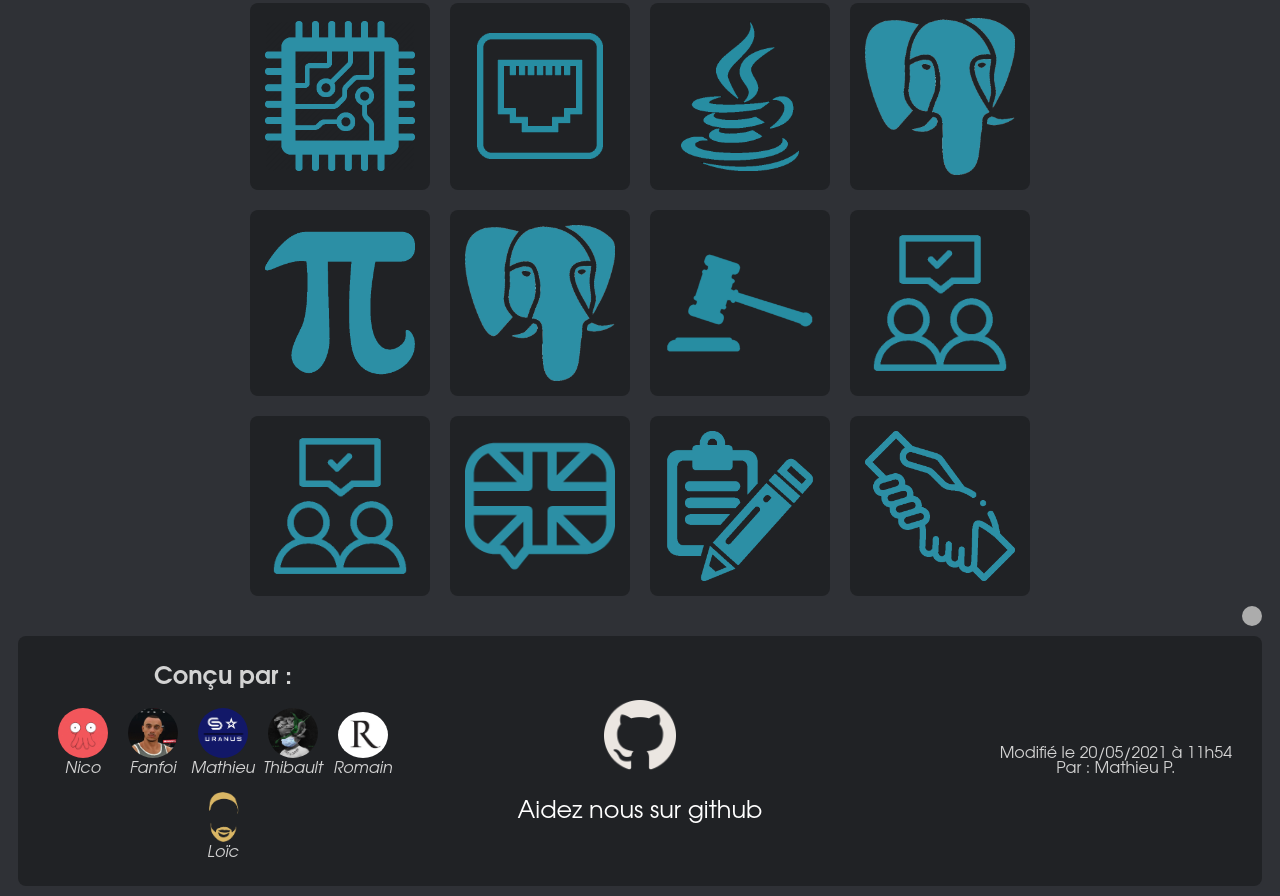
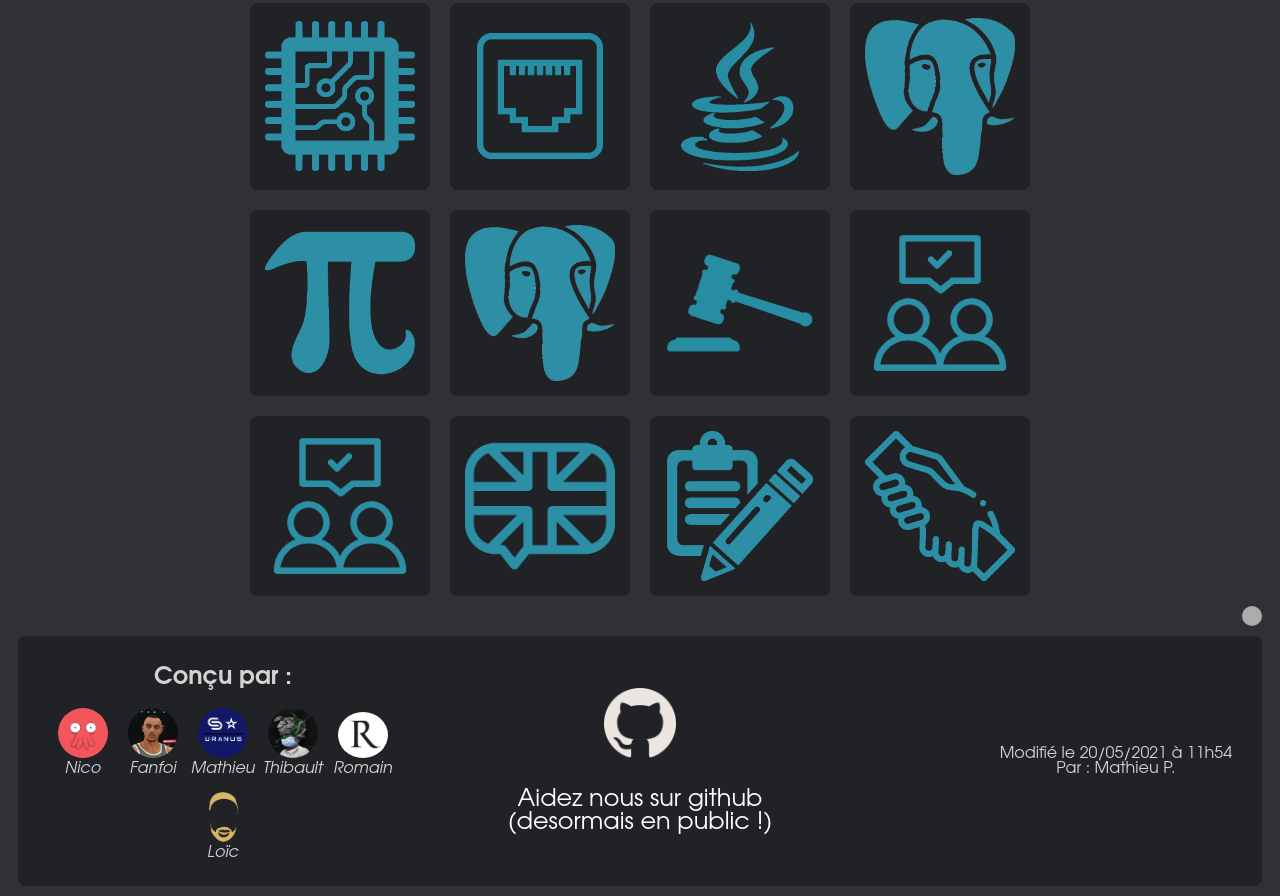
Before and after one commit to TxMat/e_d_moa_2, a plain HTML site: page index.html in a window 1280 px wide. Shown: the part 267-1163 px from the top of the page. Drawn offline with nearby package versions, Linux system fonts and the light colour scheme; no server answers.

Commit message:
Update index.html

```diff
--- a/index.html
+++ b/index.html
@@ -247,7 +247,7 @@
     <div>
       <a href="https://github.com/TxMat/e_d_moa_2" target="_blank">
         <img src="images/github.png" alt="image github">
-        <p>Aidez nous sur github</p>
+        <p>Aidez nous sur github (desormais en public !)</p>
       </a>
     </div>
     <div>
```
